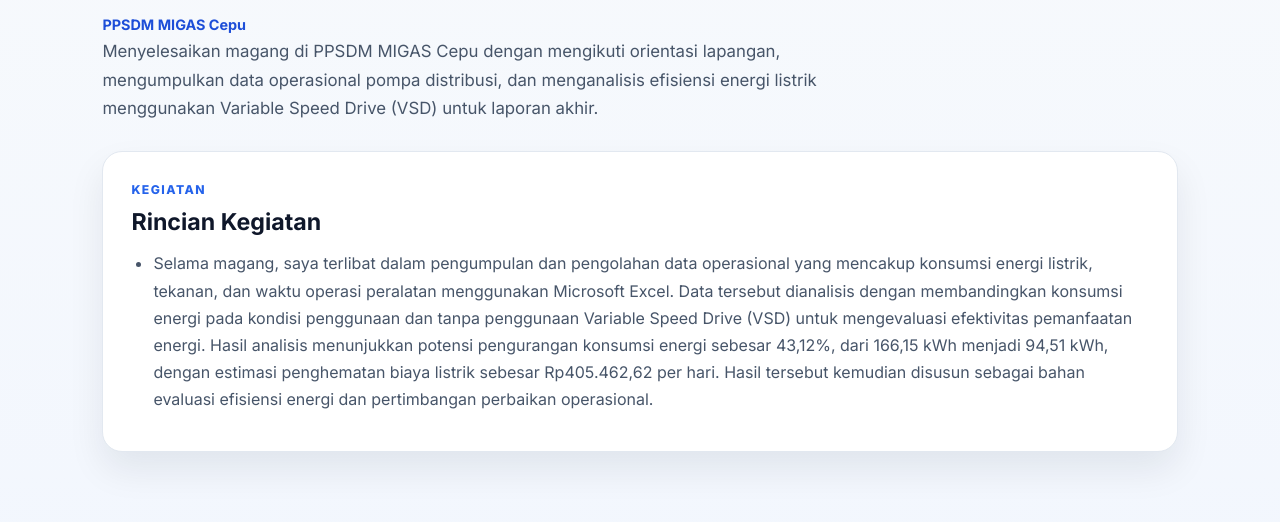
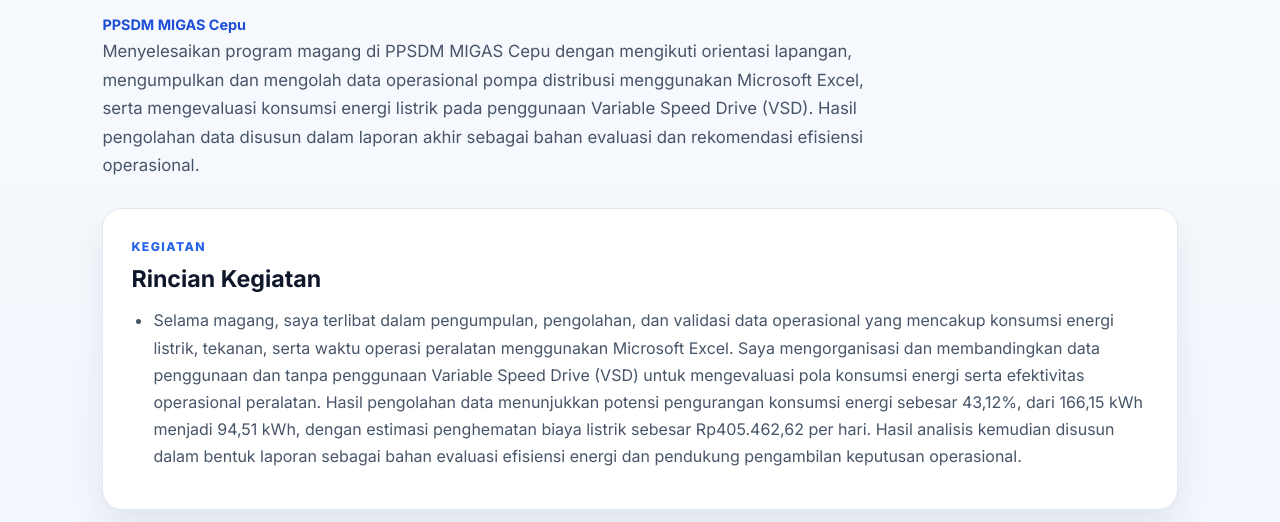
Before and after one commit to bia385/my-portfolio-, a plain HTML site: page intern-experience-detail.html in a window 1280 px wide. Shown: the part 278-800 px from the top of the page. Drawn offline with Linux system fonts and the light colour scheme.

Commit message:
Update internship experience details and documentation
Menyelesaikan program magang di PPSDM MIGAS Cepu dengan mengikuti orientasi lapangan, mengumpulkan dan mengolah data operasional pompa distribusi menggunakan Microsoft Excel, serta mengevaluasi konsumsi energi listrik pada penggunaan Variable Speed Drive (VSD). Hasil pengolahan data disusun dalam laporan akhir sebagai bahan evaluasi dan rekomendasi efisiensi operasional.

```diff
--- a/intern-experience-detail.html
+++ b/intern-experience-detail.html
@@ -19,15 +19,16 @@
         <h1 id="project-title">Operasional Industri</h1>
         <p class="project-detail-technologies">PPSDM MIGAS Cepu</p>
         <p class="experience-detail-lead">
-            Menyelesaikan magang di PPSDM MIGAS Cepu dengan mengikuti orientasi lapangan, mengumpulkan data operasional pompa distribusi, dan menganalisis efisiensi energi listrik menggunakan Variable Speed Drive (VSD) untuk laporan akhir.
+            Menyelesaikan program magang di PPSDM MIGAS Cepu dengan mengikuti orientasi lapangan, mengumpulkan dan mengolah data operasional pompa distribusi menggunakan Microsoft Excel, serta mengevaluasi konsumsi energi listrik pada penggunaan Variable Speed Drive (VSD). Hasil pengolahan data disusun dalam laporan akhir sebagai bahan evaluasi dan rekomendasi efisiensi operasional.
         </p>
 
         <section class="project-detail-panel experience-detail-section">
             <p class="project-detail-eyebrow">KEGIATAN</p>
             <h2>Rincian Kegiatan</h2>
             <ul class="experience-activity-list">
-                <li>Selama magang, saya terlibat dalam pengumpulan dan pengolahan data operasional yang mencakup konsumsi energi listrik, tekanan, dan waktu operasi peralatan menggunakan Microsoft Excel. Data tersebut dianalisis dengan membandingkan konsumsi energi pada kondisi penggunaan dan tanpa penggunaan Variable Speed Drive (VSD) untuk mengevaluasi efektivitas pemanfaatan energi. Hasil analisis menunjukkan potensi pengurangan konsumsi energi sebesar 43,12%, dari 166,15 kWh menjadi 94,51 kWh, dengan estimasi penghematan biaya listrik sebesar Rp405.462,62 per hari. Hasil tersebut kemudian disusun sebagai bahan evaluasi efisiensi energi dan pertimbangan perbaikan operasional.</li>
+                <li>Selama magang, saya terlibat dalam pengumpulan, pengolahan, dan validasi data operasional yang mencakup konsumsi energi listrik, tekanan, serta waktu operasi peralatan menggunakan Microsoft Excel. Saya mengorganisasi dan membandingkan data penggunaan dan tanpa penggunaan Variable Speed Drive (VSD) untuk mengevaluasi pola konsumsi energi serta efektivitas operasional peralatan. Hasil pengolahan data menunjukkan potensi pengurangan konsumsi energi sebesar 43,12%, dari 166,15 kWh menjadi 94,51 kWh, dengan estimasi penghematan biaya listrik sebesar Rp405.462,62 per hari. Hasil analisis kemudian disusun dalam bentuk laporan sebagai bahan evaluasi efisiensi energi dan pendukung pengambilan keputusan operasional.</li>
             </ul>
+
         </section>
 
         <section class="experience-detail-section">
```
